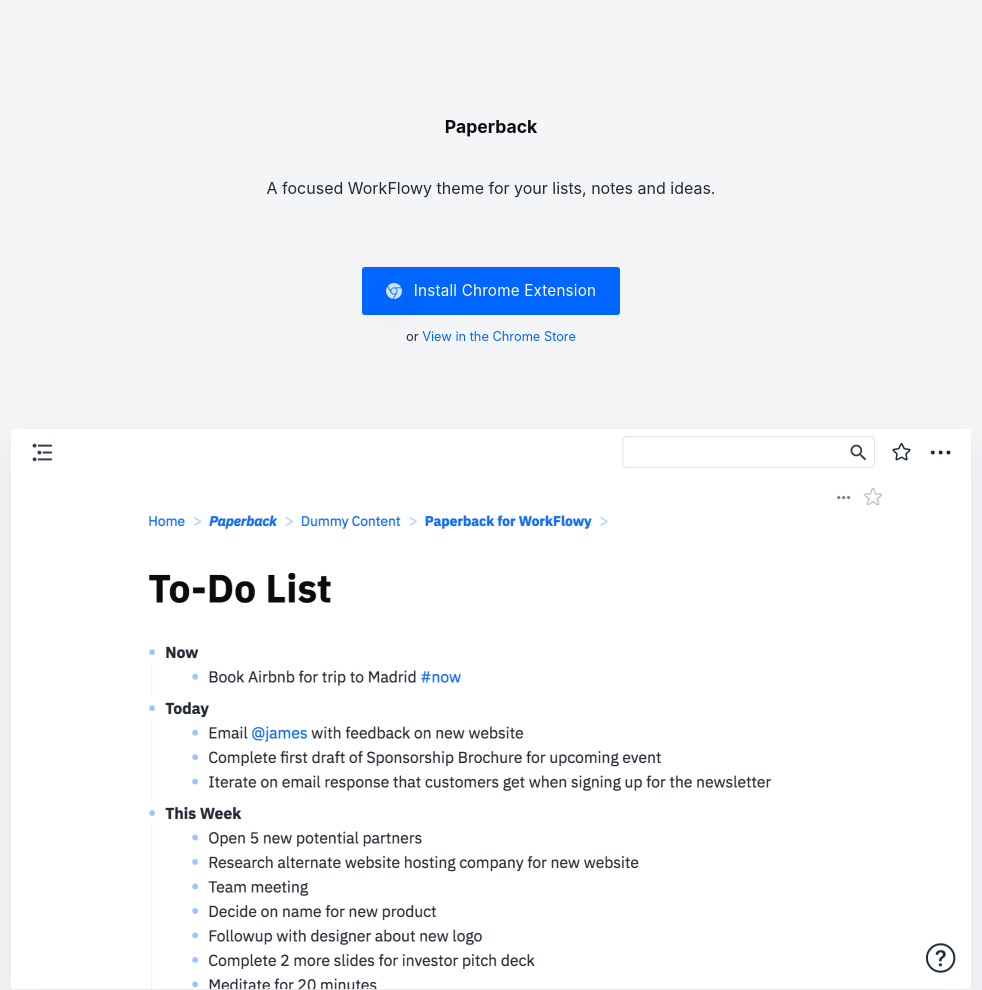
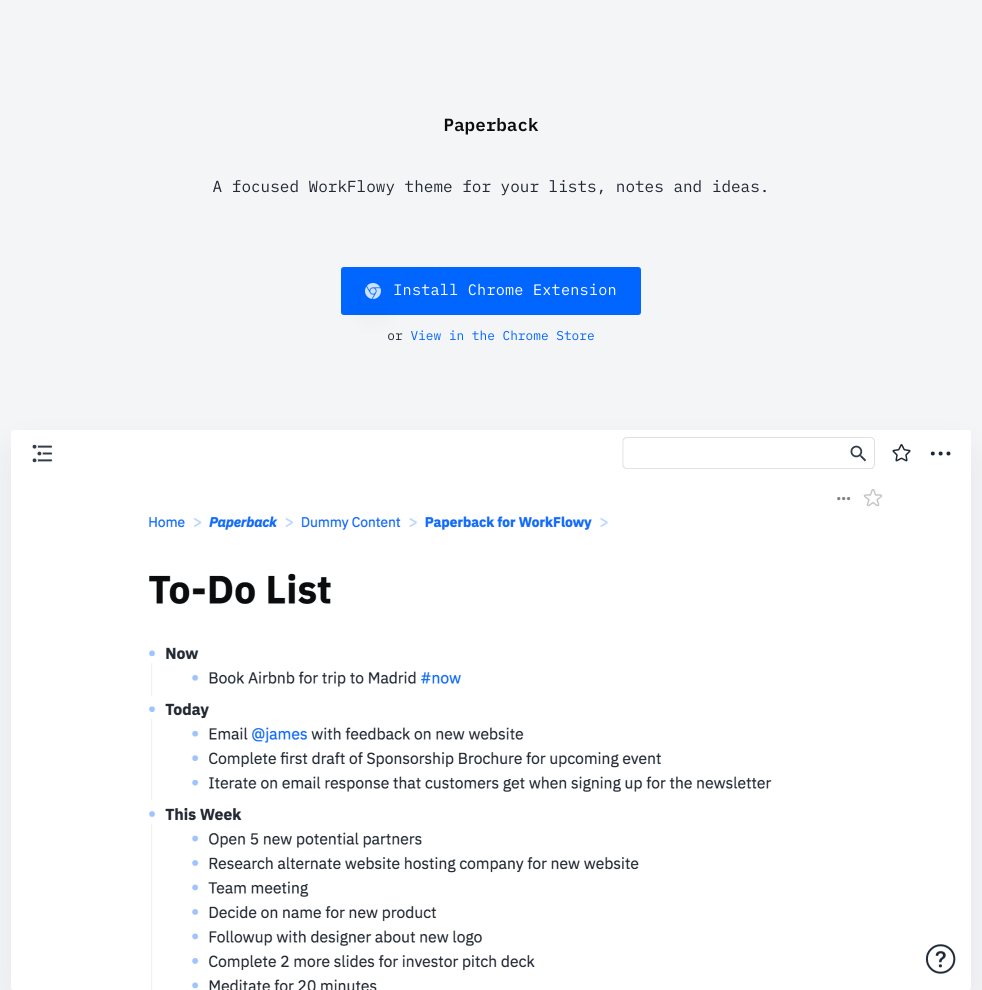
Before and after one commit to samstephenson/Paperback-Website, a plain HTML site: page index.html in a window 1280 px wide. Shown: the top 990 px of the page, without its empty margins (149-1131 px from the left). Drawn offline with Linux system fonts and the light colour scheme.

Commit message:
Add Plex fonts

```diff
--- a/style.scss
+++ b/style.scss
@@ -1,3 +1,69 @@
+@font-face {
+    font-family: 'IBM Plex Mono';
+    src: url('webfonts/IBMPlexMono-SemiBold.woff2') format('woff2'),
+        url('webfonts/IBMPlexMono-SemiBold.woff') format('woff');
+    font-weight: 600;
+    font-style: normal;
+}
+
+@font-face {
+    font-family: 'IBM Plex Mono';
+    src: url('webfonts/IBMPlexMono-Italic.woff2') format('woff2'),
+        url('webfonts/IBMPlexMono-Italic.woff') format('woff');
+    font-weight: normal;
+    font-style: italic;
+}
+
+@font-face {
+    font-family: 'IBM Plex Mono';
+    src: url('webfonts/IBMPlexMono-SemiBoldItalic.woff2') format('woff2'),
+        url('webfonts/IBMPlexMono-SemiBoldItalic.woff') format('woff');
+    font-weight: 600;
+    font-style: italic;
+}
+
+@font-face {
+    font-family: 'IBM Plex Mono';
+    src: url('webfonts/IBMPlexMono.woff2') format('woff2'),
+        url('webfonts/IBMPlexMono.woff') format('woff');
+    font-weight: normal;
+    font-style: normal;
+}
+
+@font-face {
+    font-family: 'IBM Plex Mono';
+    src: url('webfonts/IBMPlexMono-SemiBoldItalic.woff2') format('woff2'),
+        url('webfonts/IBMPlexMono-SemiBoldItalic.woff') format('woff');
+    font-weight: 600;
+    font-style: italic;
+}
+
+@font-face {
+    font-family: 'IBM Plex Mono';
+    src: url('webfonts/IBMPlexMono-Italic.woff2') format('woff2'),
+        url('webfonts/IBMPlexMono-Italic.woff') format('woff');
+    font-weight: normal;
+    font-style: italic;
+}
+
+@font-face {
+    font-family: 'IBM Plex Mono';
+    src: url('webfonts/IBMPlexMono-SemiBold.woff2') format('woff2'),
+        url('webfonts/IBMPlexMono-SemiBold.woff') format('woff');
+    font-weight: 600;
+    font-style: normal;
+}
+
+@font-face {
+    font-family: 'IBM Plex Mono';
+    src: url('webfonts/IBMPlexMono.woff2') format('woff2'),
+        url('webfonts/IBMPlexMono.woff') format('woff');
+    font-weight: normal;
+    font-style: normal;
+}
+
+
+
 /* ——————VARIABLES———————— */
 
 /* COLOR */
```
Also changed, not shown: style.css, webfonts/IBMPlexMono-Bold.WOFF (added), webfonts/IBMPlexMono-Bold.woff2 (added), webfonts/IBMPlexMono-BoldItalic.WOFF (added), webfonts/IBMPlexMono-BoldItalic.woff2 (added), webfonts/IBMPlexMono-Italic.woff (added), webfonts/IBMPlexMono-Italic.woff2 (added), webfonts/IBMPlexMono-SemiBold.woff (added), webfonts/IBMPlexMono-SemiBold.woff2 (added), webfonts/IBMPlexMono-SemiBoldItalic.woff (added), webfonts/IBMPlexMono-SemiBoldItalic.woff2 (added), webfonts/IBMPlexMono.woff (added), webfonts/IBMPlexMono.woff2 (added), 1 other file.
